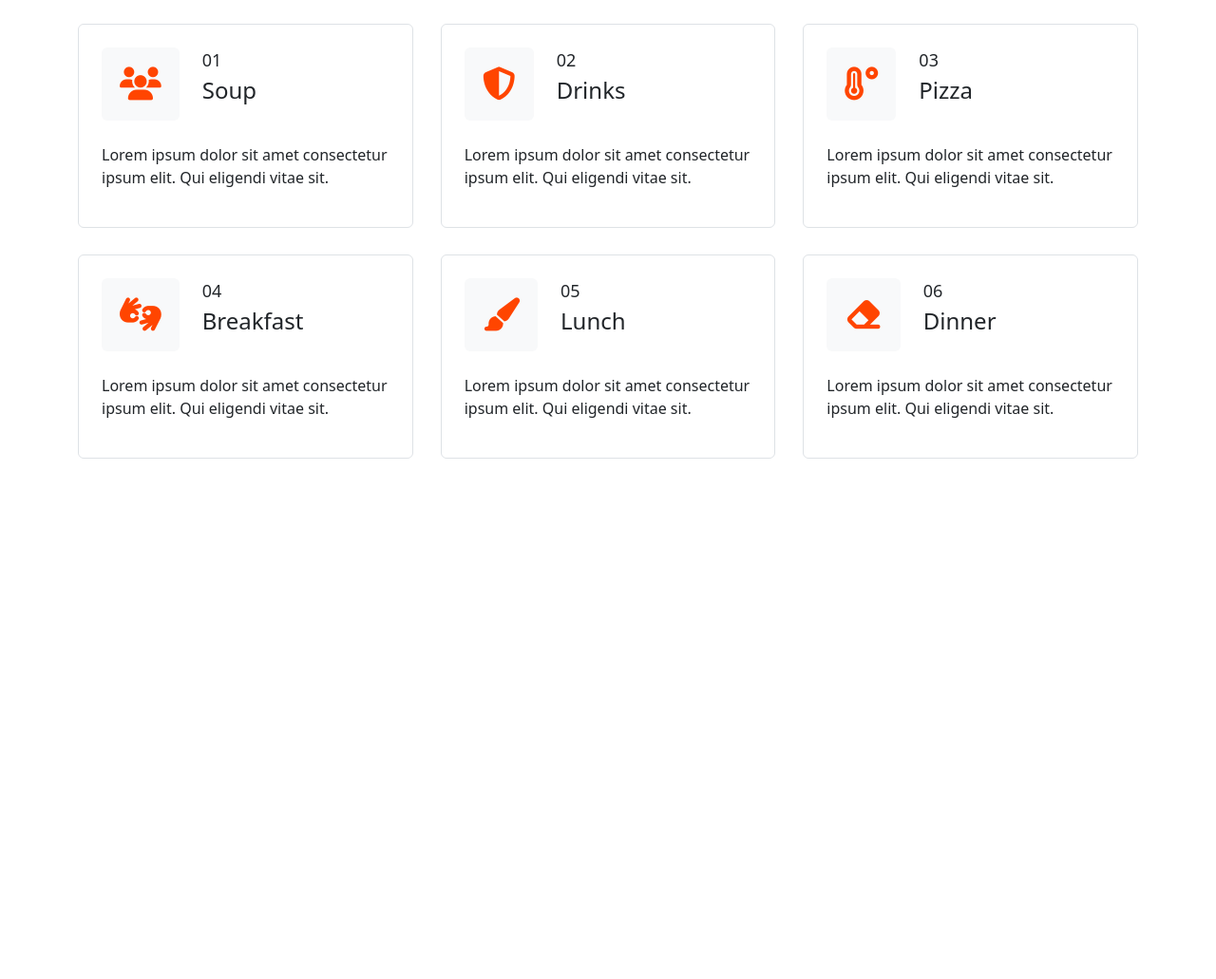
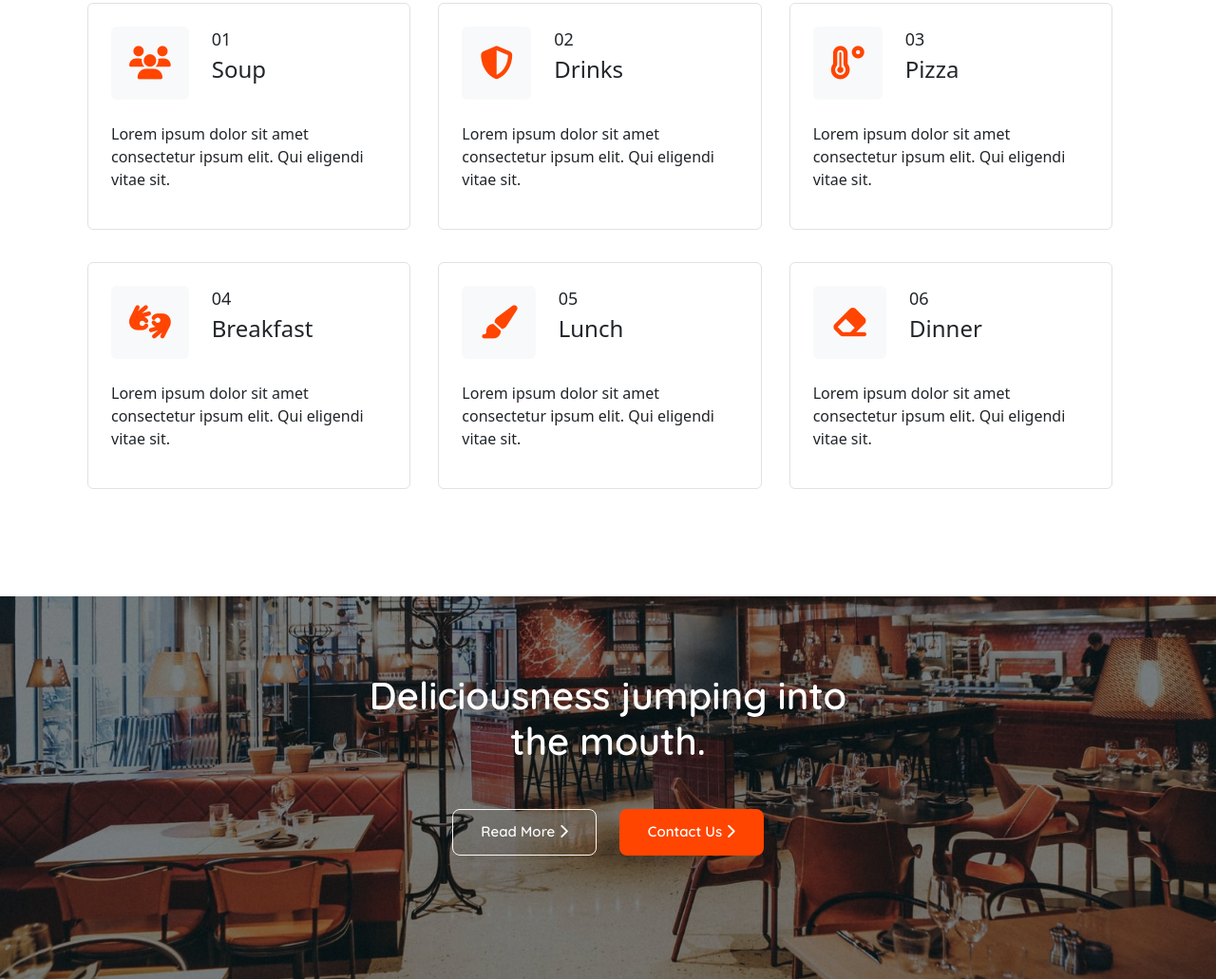
Before and after one commit to Benwithglass/Capstone_Diner, a plain HTML site: page services.html in a window 1280 px wide. Shown: the part 816-1847 px from the top of the page at 95% size. Before the commit the page ends 1384 px from the top, so only its background shows below. Drawn offline with nearby package versions, Linux system fonts and the light colour scheme.

Commit message:
xong contact

```diff
--- a/css/style.css
+++ b/css/style.css
@@ -106,6 +106,7 @@ header ol li a {
 
 .col:hover {
     box-shadow: rgba(0, 0, 0, 0.35) 15px 15px 15px;
+    /* box-shadow: rgba(0, 0, 0, 0.25) 0px 54px 55px, rgba(0, 0, 0, 0.12) 0px -12px 30px, rgba(0, 0, 0, 0.12) 0px 4px 6px, rgba(0, 0, 0, 0.17) 0px 12px 13px, rgba(0, 0, 0, 0.09) 0px -3px 5px; */
 }
 .food__name span {
     font-size: 18px;
@@ -117,10 +118,57 @@ header ol li a {
 
 .row {
     gap: 29px;
-    padding-top: 28px;
+    padding: 6px 27px 28px 10px;
 }
 
 .col {
-    max-width: 33.33%;
+    /* max-width: 33.33%; */
 }
 /* END FOOD */
+
+/* CONTACT */
+.contact {
+    padding: 80px 0 130px 0;
+    min-height: 100%;
+    background-image: url(./../img/banner2.jpg);
+    background-size: cover;
+    background-position: center;
+    font-family: 'Quicksand', sans-serif;
+    position: relative;
+}
+
+.contact .overplay {
+    position: absolute;
+    top: 0;
+    left: 0;
+    right: 0;
+    bottom: 0;
+    background-color: rgba(7,10,12,.50);
+}
+
+.contact h1 {
+    font-weight: bold;
+}
+
+.contact .boxes button {
+    font-size: 15px;
+    padding: 12px 29px;
+    font-weight: bold;
+    transition: all 0.5s;
+}
+
+.contact .boxes button:nth-child(1):hover {
+    color: orangered;
+}
+
+.contact .boxes button:nth-child(2) {
+    background-color: orangered;
+    border: 1px solid transparent;
+}
+
+.contact .boxes button:nth-child(2):hover {
+    opacity: 0.9;
+}
+
+
+/* END CONTACT */
--- a/services.html
+++ b/services.html
@@ -184,8 +184,27 @@
         </div>
       </div>
     </div>
+  <!-- END FOOD -->
 
-  <!-- END FOOD -->
+  <!-- CONTACT -->
+    <div class="contact text-center">
+      <div class="overplay"></div>
+      <div class="container position-relative">
+          <h1 class="text-white">Deliciousness jumping into
+            <br>
+            the mouth.
+          </h1>
+          <div class="boxes d-flex justify-content-center mt-5">
+            <button type="button" class="btn btn-outline-light btn-lg me-4">
+              Read More <i class="fa-solid fa-chevron-right"></i>
+            </button>
+            <button type="button" class="btn btn-secondary btn-lg ">
+              Contact Us <i class="fa-solid fa-chevron-right"></i>
+            </button>
+          </div>
+      </div>
+    </div>
+  <!-- END CONTACT -->
   </main>
   <footer>
 
```
